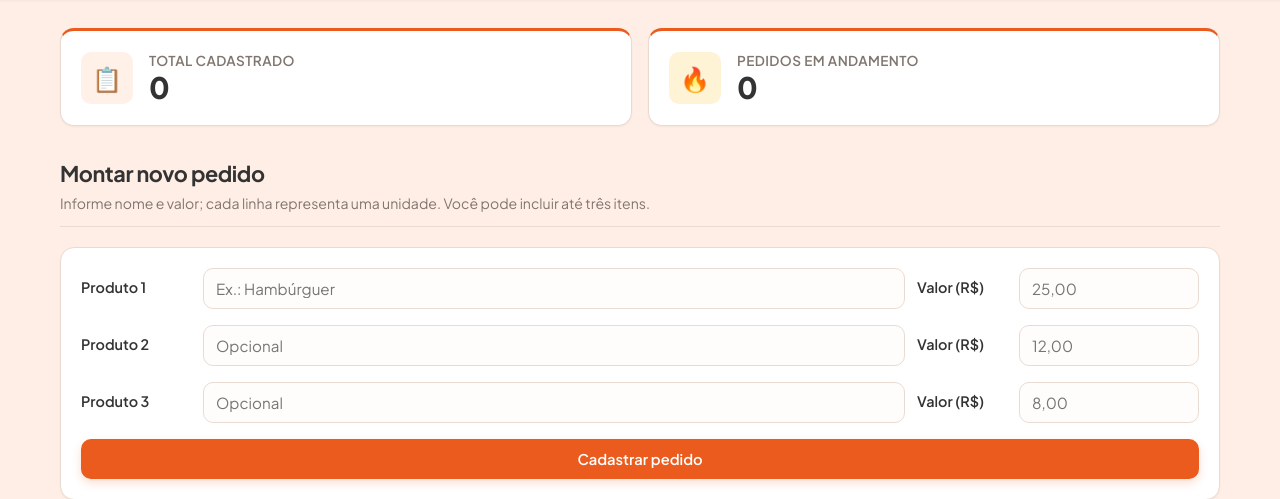
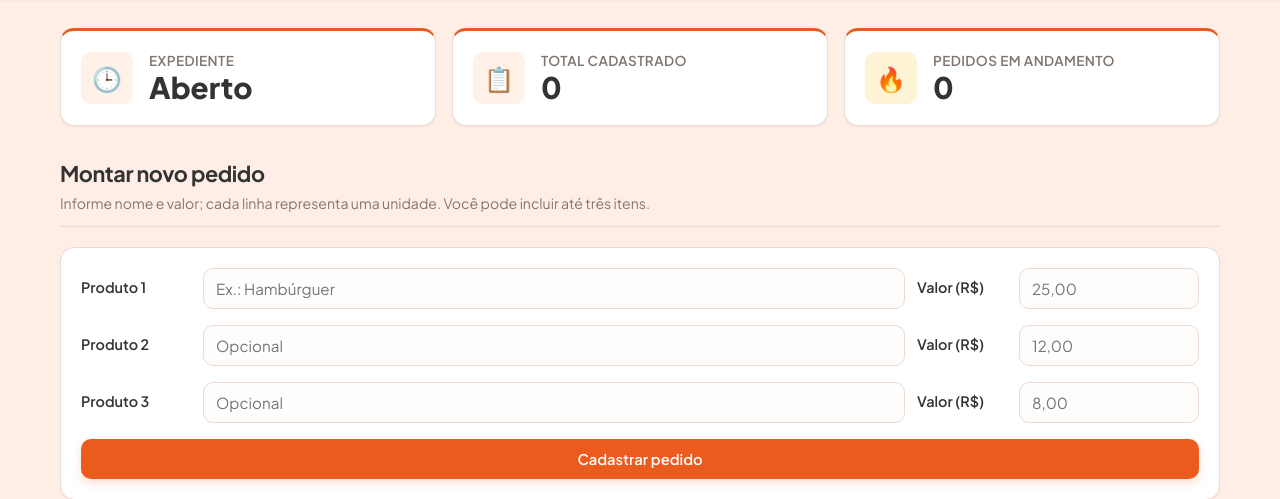
Before and after one commit to FaelzXit/POO-FoodPoint, a Flask app: page / in a window 1280 px wide. Shown: the part 77-576 px from the top of the page. Run offline with Flask 3, Linux system fonts and the light colour scheme; data that the repository does not hold is empty.

Commit message:
Mostra o status do expediente na página de pedidos

```diff
--- a/app.py
+++ b/app.py
@@ -59,7 +59,8 @@ def pagina_inicial():
         total_pedidos=total_pedidos,
         historicos=historicos,
         produtos_por_pedido=produtos_por_pedido,
-        totais_por_pedido=totais_por_pedido
+        totais_por_pedido=totais_por_pedido,
+        expediente_aberto=expediente_aberto
     )
 
 
--- a/templates/pedidos.html
+++ b/templates/pedidos.html
@@ -55,6 +55,14 @@
 
         <!-- Métricas / Resumo Superior -->
         <section class="stats-grid">
+            <div class="stat-card">
+                <div class="stat-icon-wrapper icon-total" aria-hidden="true">🕒</div>
+                <div class="stat-content">
+                    <span class="stat-label">Expediente</span>
+                    <strong class="stat-value">{{ 'Aberto' if expediente_aberto else 'Encerrado' }}</strong>
+                </div>
+            </div>
+
             <div class="stat-card">
                 <div class="stat-icon-wrapper icon-total">📋</div>
                 <div class="stat-content">
```
